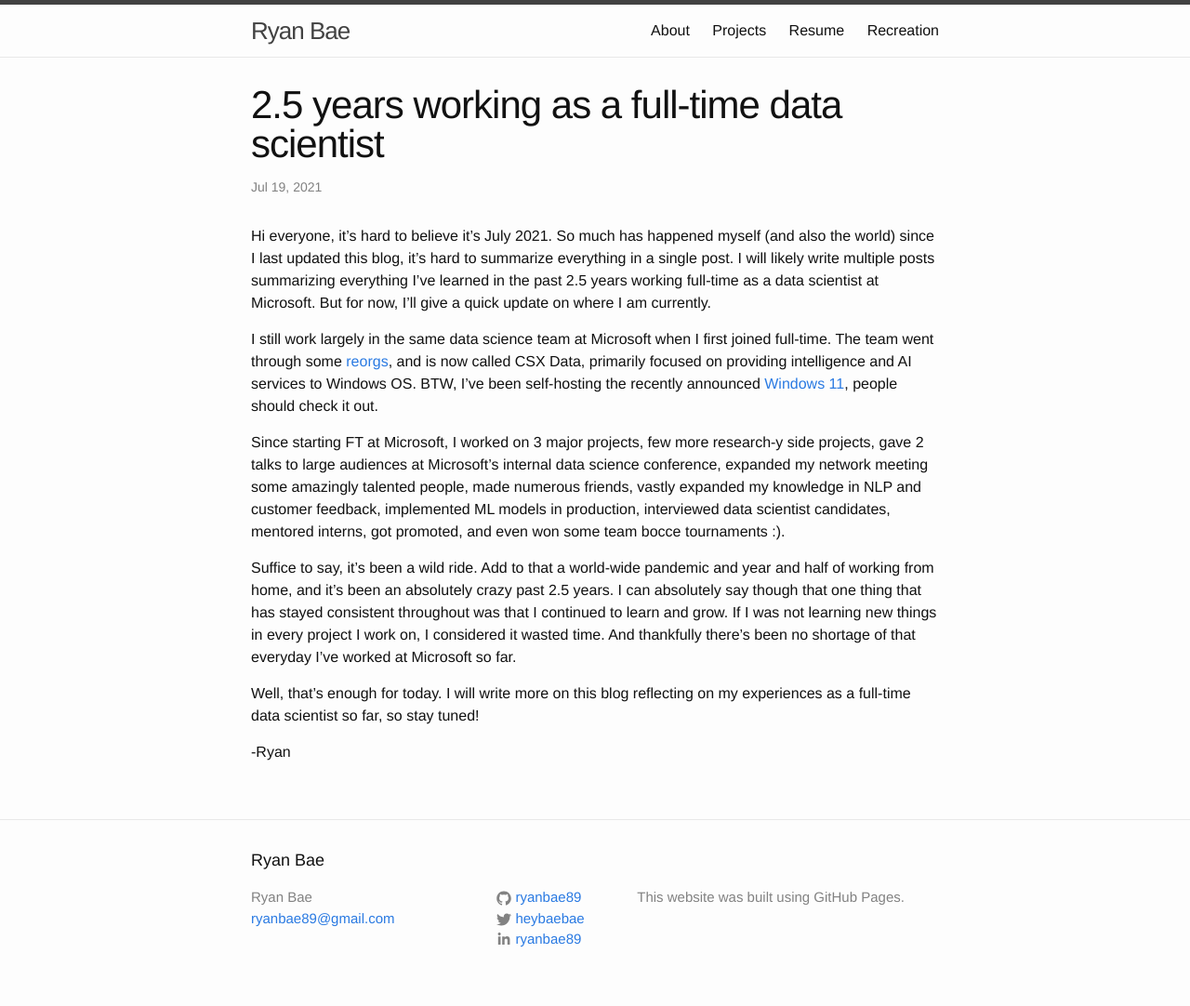
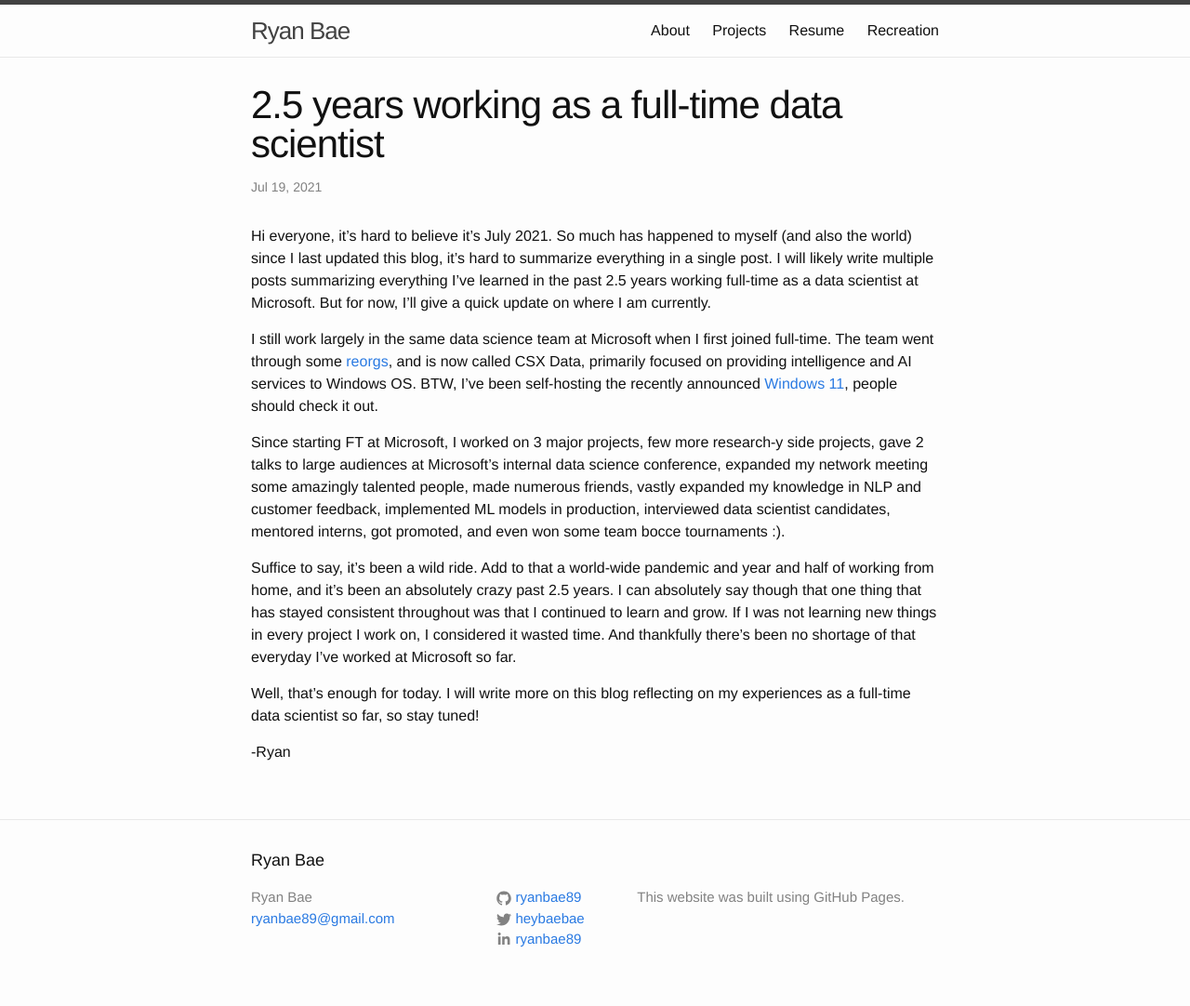
Before and after one commit to ryanbae89/ryanbae89.github.io, a Jekyll site: the page built from _posts/2021-07-18-2.5-year-update.markdown, in a window 1280 px wide. Shown: the whole page at 93% size. Built offline with Jekyll 4.4.1, drawn with Linux system fonts in a browser that asks for light colours.

```diff
--- a/_posts/2021-07-18-2.5-year-update.markdown
+++ b/_posts/2021-07-18-2.5-year-update.markdown
@@ -5,7 +5,7 @@ date:   2021-07-18 19:02:50 -0700
 categories: jekyll update
 ---
 
-Hi everyone, it's hard to believe it's July 2021. So much has happened myself (and also the world) since I last updated this blog, it's hard to summarize everything in a single post. I will likely write multiple posts summarizing everything I've learned in the past 2.5 years working full-time as a data scientist at Microsoft. But for now, I'll give a quick update on where I am currently.
+Hi everyone, it's hard to believe it's July 2021. So much has happened to myself (and also the world) since I last updated this blog, it's hard to summarize everything in a single post. I will likely write multiple posts summarizing everything I've learned in the past 2.5 years working full-time as a data scientist at Microsoft. But for now, I'll give a quick update on where I am currently.
 
 I still work largely in the same data science team at Microsoft when I first joined full-time. The team went through some [reorgs](https://henrykotula.com/2020/07/01/cartoon-the-company-reorg/), and is now called CSX Data, primarily focused on providing intelligence and AI services to Windows OS. BTW, I've been self-hosting the recently announced [Windows 11](https://www.microsoft.com/en-us/windows/windows-11), people should check it out.
 
```
Also changed, not shown: 02-projects.md (+2 -2 lines), images/Video-Similarity-KNN-Flowchart.png (added).
